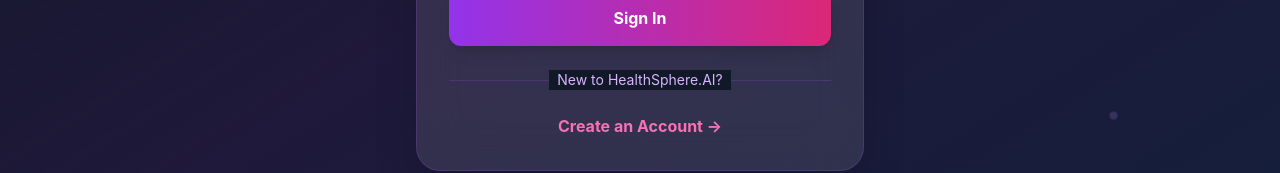
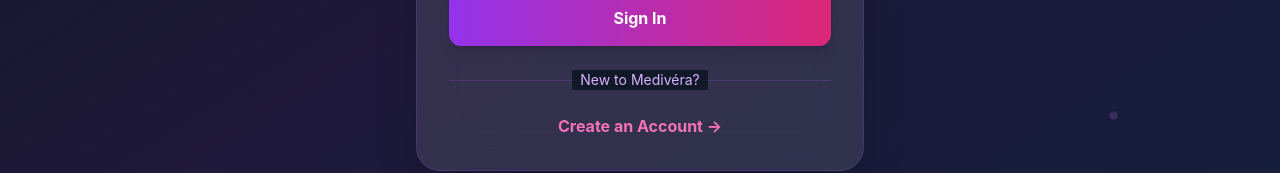
Before and after one commit to 9arnav010-hue/medivera, a React (Vite) app: page / in a window 1280 px wide. Both pictures are taken after a click on the button "Sign In". Shown: the part 508-681 px from the top of the page. Built offline with nearby package versions, Linux system fonts and the light colour scheme.

Commit message:
Update Login.jsx

```diff
--- a/src/pages/Login.jsx
+++ b/src/pages/Login.jsx
@@ -260,7 +260,7 @@ export default function Login({ setCurrentPage, setIsLoggedIn, setUser, isDarkMo
               <span className={`px-2 ${
                 isDarkMode ? 'bg-gray-900 text-purple-300' : 'bg-white text-purple-600'
               }`}>
-                New to HealthSphere.AI?
+                New to Medivéra?
               </span>
             </div>
           </div>
```
